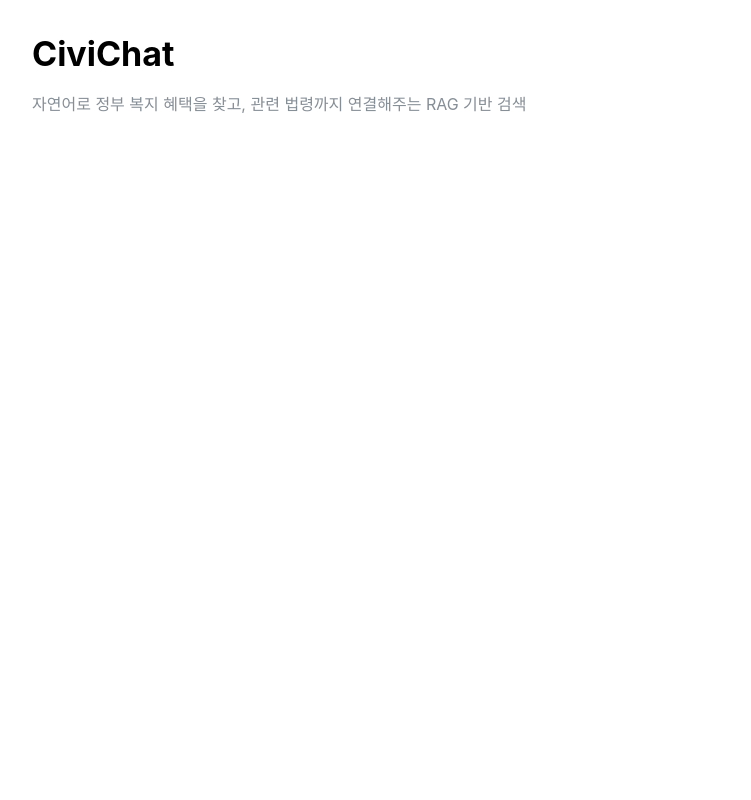
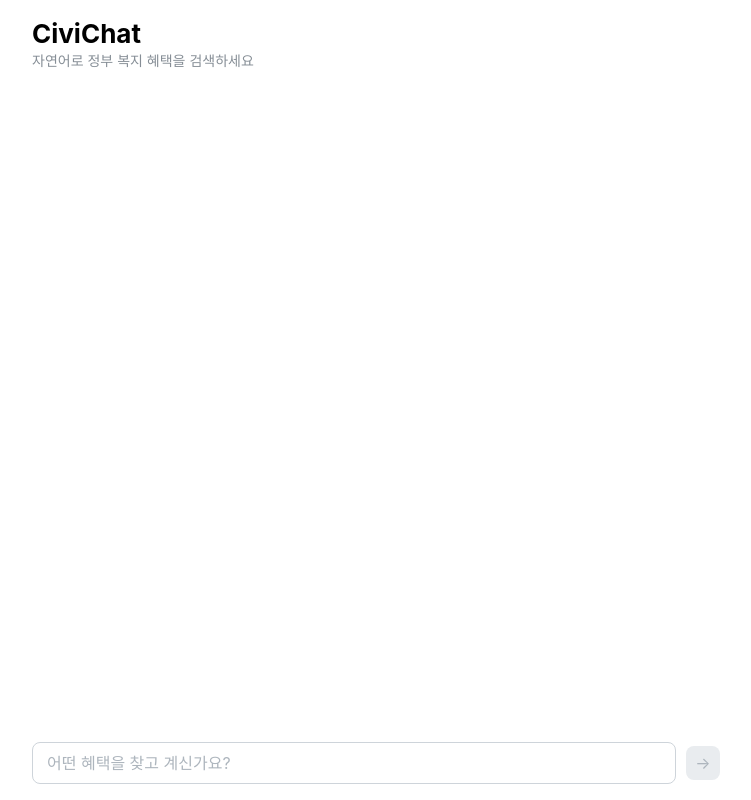
Before and after one commit to semimikoh/civichat, a Next.js app: page / in a window 1280 px wide. Shown: the whole page, without its empty margins (264-1015 px from the left). Built offline with nearby package versions, Linux system fonts and the light colour scheme.

Commit message:
feat: 챗 UI 기본 구조 + API Route
- POST /api/search API Route (core 함수의 얇은 래퍼)
- ChatContainer, ChatInput, MessageList 컴포넌트
- 자연어 입력 -> 검색 결과 메시지 렌더링

```diff
--- /dev/null
+++ b/src/app/api/search/route.ts
@@ -0,0 +1,25 @@
+import { NextResponse } from 'next/server';
+import { searchBenefits, type SearchOptions } from '@/core/search/benefit';
+
+export async function POST(request: Request) {
+  const body: unknown = await request.json();
+  const { query, count, age, gender } = body as Record<string, unknown>;
+
+  if (!query || typeof query !== 'string') {
+    return NextResponse.json(
+      { error: '검색어(query)가 필요합니다.' },
+      { status: 400 },
+    );
+  }
+
+  const options: SearchOptions = {
+    query,
+    matchCount: typeof count === 'number' ? count : 10,
+    ageFilter: typeof age === 'number' ? age : undefined,
+    genderFilter: typeof gender === 'string' ? gender : undefined,
+  };
+
+  const results = await searchBenefits(options);
+
+  return NextResponse.json({ results });
+}
--- a/src/app/page.tsx
+++ b/src/app/page.tsx
@@ -1,14 +1,5 @@
-import { Container, Title, Text, Stack } from '@mantine/core';
+import { ChatContainer } from '@/components/chat/ChatContainer';
 
 export default function HomePage() {
-  return (
-    <Container size="sm" py="xl">
-      <Stack gap="md">
-        <Title order={1}>CiviChat</Title>
-        <Text c="dimmed">
-          자연어로 정부 복지 혜택을 찾고, 관련 법령까지 연결해주는 RAG 기반 검색
-        </Text>
-      </Stack>
-    </Container>
-  );
+  return <ChatContainer />;
 }
--- /dev/null
+++ b/src/components/chat/ChatContainer.tsx
@@ -0,0 +1,85 @@
+'use client';
+
+import { useState, useRef, useEffect } from 'react';
+import { Container, Stack, Title, Text, ScrollArea } from '@mantine/core';
+import { ChatInput } from '@/components/chat/ChatInput';
+import { MessageList, type ChatMessage } from '@/components/chat/MessageList';
+import type { SearchResult } from '@/core/search/benefit';
+
+interface SearchResponse {
+  results: SearchResult[];
+  error?: string;
+}
+
+export function ChatContainer() {
+  const [messages, setMessages] = useState<ChatMessage[]>([]);
+  const [loading, setLoading] = useState(false);
+  const viewportRef = useRef<HTMLDivElement>(null);
+
+  useEffect(() => {
+    viewportRef.current?.scrollTo({ top: viewportRef.current.scrollHeight, behavior: 'smooth' });
+  }, [messages]);
+
+  const handleSubmit = async (query: string) => {
+    const userMsg: ChatMessage = { role: 'user', content: query };
+    const loadingMsg: ChatMessage = { role: 'assistant', content: '', loading: true };
+
+    setMessages((prev) => [...prev, userMsg, loadingMsg]);
+    setLoading(true);
+
+    try {
+      const res = await fetch('/api/search', {
+        method: 'POST',
+        headers: { 'Content-Type': 'application/json' },
+        body: JSON.stringify({ query }),
+      });
+
+      const data: SearchResponse = await res.json();
+
+      if (data.error) {
+        setMessages((prev) => [
+          ...prev.slice(0, -1),
+          { role: 'assistant', content: data.error ?? '검색 중 오류가 발생했습니다.' },
+        ]);
+      } else {
+        const count = data.results.length;
+        setMessages((prev) => [
+          ...prev.slice(0, -1),
+          {
+            role: 'assistant',
+            content: count > 0
+              ? `${count}건의 혜택을 찾았습니다.`
+              : '조건에 맞는 혜택을 찾지 못했습니다.',
+            results: data.results,
+          },
+        ]);
+      }
+    } catch {
+      setMessages((prev) => [
+        ...prev.slice(0, -1),
+        { role: 'assistant', content: '검색 중 오류가 발생했습니다. 다시 시도해주세요.' },
+      ]);
+    } finally {
+      setLoading(false);
+    }
+  };
+
+  return (
+    <Container size="sm" h="100vh" py="md">
+      <Stack h="100%" gap="md">
+        <div>
+          <Title order={2}>CiviChat</Title>
+          <Text size="sm" c="dimmed">
+            자연어로 정부 복지 혜택을 검색하세요
+          </Text>
+        </div>
+
+        <ScrollArea flex={1} viewportRef={viewportRef}>
+          <MessageList messages={messages} />
+        </ScrollArea>
+
+        <ChatInput onSubmit={handleSubmit} disabled={loading} />
+      </Stack>
+    </Container>
+  );
+}
--- /dev/null
+++ b/src/components/chat/ChatInput.tsx
@@ -0,0 +1,47 @@
+'use client';
+
+import { TextInput, ActionIcon, Group } from '@mantine/core';
+import { useState } from 'react';
+
+interface ChatInputProps {
+  onSubmit: (message: string) => void;
+  disabled?: boolean;
+}
+
+export function ChatInput({ onSubmit, disabled }: ChatInputProps) {
+  const [value, setValue] = useState('');
+
+  const handleSubmit = () => {
+    const trimmed = value.trim();
+    if (!trimmed) return;
+    onSubmit(trimmed);
+    setValue('');
+  };
+
+  return (
+    <Group gap="xs">
+      <TextInput
+        flex={1}
+        placeholder="어떤 혜택을 찾고 계신가요?"
+        value={value}
+        onChange={(e) => setValue(e.currentTarget.value)}
+        onKeyDown={(e) => {
+          if (e.key === 'Enter' && !e.nativeEvent.isComposing) {
+            handleSubmit();
+          }
+        }}
+        disabled={disabled}
+        size="md"
+      />
+      <ActionIcon
+        size="lg"
+        variant="filled"
+        onClick={handleSubmit}
+        disabled={disabled || !value.trim()}
+        aria-label="검색"
+      >
+        &rarr;
+      </ActionIcon>
+    </Group>
+  );
+}
--- /dev/null
+++ b/src/components/chat/MessageList.tsx
@@ -0,0 +1,79 @@
+'use client';
+
+import { Stack, Paper, Text, Loader, Card, Group, Badge } from '@mantine/core';
+import type { SearchResult } from '@/core/search/benefit';
+
+export interface ChatMessage {
+  role: 'user' | 'assistant';
+  content: string;
+  results?: SearchResult[];
+  loading?: boolean;
+}
+
+interface MessageListProps {
+  messages: ChatMessage[];
+}
+
+function BenefitItem({ result, index }: { result: SearchResult; index: number }) {
+  return (
+    <Card withBorder padding="sm" radius="sm">
+      <Group justify="space-between" mb="xs">
+        <Text fw={600} size="sm">
+          {index + 1}. {result.serviceName}
+        </Text>
+        <Badge size="xs" variant="light">
+          {(result.similarity * 100).toFixed(0)}%
+        </Badge>
+      </Group>
+      {result.supportType && (
+        <Badge size="xs" variant="outline" mb="xs">
+          {result.supportType}
+        </Badge>
+      )}
+      <Text size="xs" c="dimmed" lineClamp={2}>
+        {result.targetAudience || '-'}
+      </Text>
+      <Text size="xs" mt={4} lineClamp={2}>
+        {result.supportContent || '-'}
+      </Text>
+      {result.contactPhone && (
+        <Text size="xs" c="dimmed" mt={4}>
+          문의: {result.contactPhone}
+        </Text>
+      )}
+    </Card>
+  );
+}
+
+export function MessageList({ messages }: MessageListProps) {
+  return (
+    <Stack gap="md">
+      {messages.map((msg, i) => (
+        <Paper
+          key={`msg-${msg.role}-${i}`}
+          p="md"
+          radius="md"
+          bg={msg.role === 'user' ? 'blue.0' : undefined}
+          withBorder={msg.role === 'assistant'}
+        >
+          {msg.loading ? (
+            <Loader size="sm" />
+          ) : (
+            <>
+              <Text size="sm" mb={msg.results ? 'sm' : 0}>
+                {msg.content}
+              </Text>
+              {msg.results && (
+                <Stack gap="xs">
+                  {msg.results.map((r, idx) => (
+                    <BenefitItem key={r.serviceId} result={r} index={idx} />
+                  ))}
+                </Stack>
+              )}
+            </>
+          )}
+        </Paper>
+      ))}
+    </Stack>
+  );
+}
```
